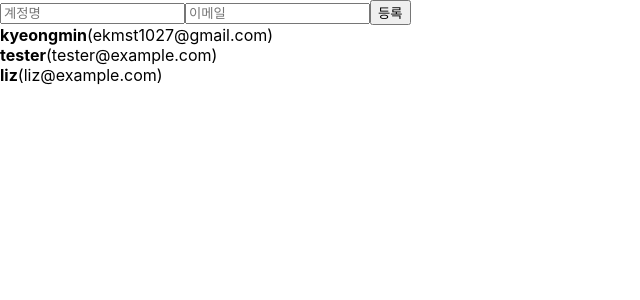
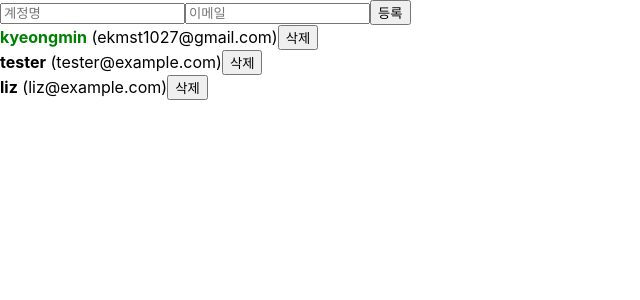
Before and after one commit to kyeongminlee/begin-react, a React (Create React App) app: page / in a window 1280 px wide. Shown: the top 300 px of the page, without its empty margins (0-640 px from the left). Built offline with nearby package versions, Linux system fonts and the light colour scheme.

Commit message:
15. 배열 항목 수정하기

```diff
--- a/src/App.js
+++ b/src/App.js
@@ -22,16 +22,19 @@
       id: 1,
       username: "kyeongmin",
       email: "ekmst1027@gmail.com",
+      active: true,
     },
     {
       id: 2,
       username: "tester",
       email: "tester@example.com",
+      active: false,
     },
     {
       id: 3,
       username: "liz",
       email: "liz@example.com",
+      active: false,
     },
   ]);
 
@@ -51,6 +54,18 @@
     nextId.current += 1;
   };
 
+  const onRemove = (id) => {
+    setUsers(users.filter((user) => user.id !== id));
+  };
+
+  const onToggle = (id) => {
+    setUsers(
+      users.map((user) =>
+        user.id === id ? { ...user, active: !user.active } : user
+      )
+    );
+  };
+
   return (
     <>
       <CreateUser
@@ -59,7 +74,7 @@
         onChange={onChange}
         onCreate={onCreate}
       />
-      <UserList users={users} />
+      <UserList users={users} onRemove={onRemove} onToggle={onToggle} />
     </>
   );
 }
--- a/src/UserList.js
+++ b/src/UserList.js
@@ -1,19 +1,34 @@
 import React from "react";
 
-function User({ user }) {
+function User({ user, onRemove, onToggle }) {
+  const { username, email, id, active } = user;
   return (
     <div>
-      <b>{user.username}</b>
-      <span>({user.email})</span>
+      <b
+        style={{
+          color: active ? "green" : "black",
+          cursor: "pointer",
+        }}
+        onClick={() => onToggle(id)}
+      >
+        {username}
+      </b>{" "}
+      <span>({email})</span>
+      <button onClick={() => onRemove(id)}>삭제</button>
     </div>
   );
 }
 
-function UserList({ users }) {
+function UserList({ users, onRemove, onToggle }) {
   return (
     <div>
       {users.map((user) => (
-        <User key={user.id} user={user} />
+        <User
+          key={user.id}
+          user={user}
+          onRemove={onRemove}
+          onToggle={onToggle}
+        />
       ))}
     </div>
   );
```
